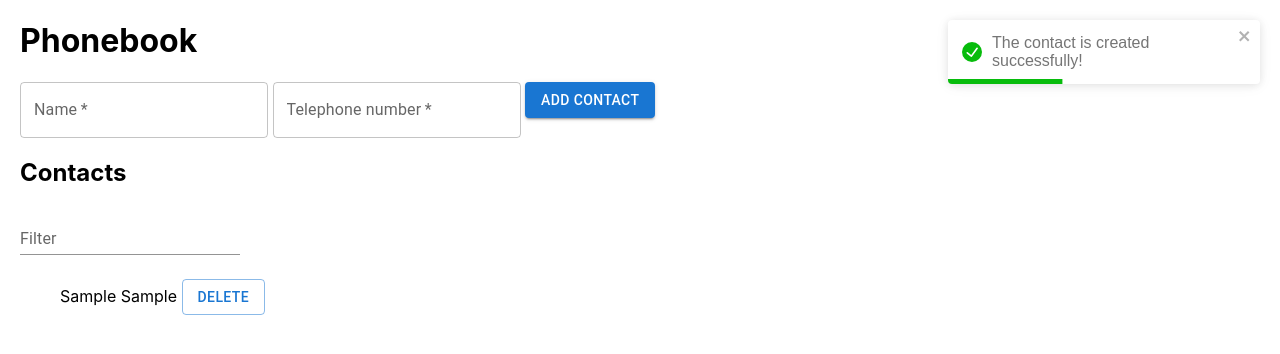
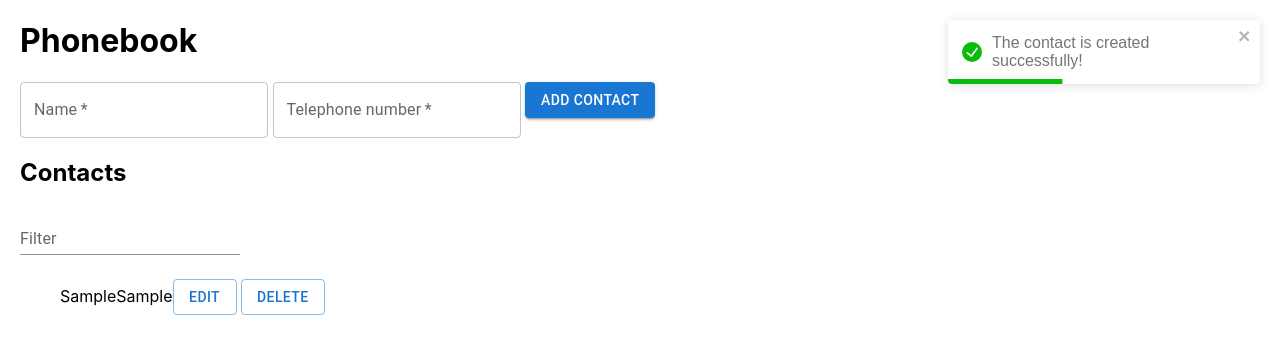
Before and after one commit to alinabodnar1/goit-react-hw-04-phonebook, a React (Create React App) app: page / in a window 1280 px wide. Both pictures are taken after typing "Sample", "Sample" into the empty fields and a click on the button "ADD CONTACT". Shown: the top 354 px of the page. Built offline with nearby package versions, Linux system fonts and the light colour scheme.

Commit message:
add edit

```diff
--- a/src/components/App.jsx
+++ b/src/components/App.jsx
@@ -2,51 +2,36 @@ import React, { useState, useEffect } from 'react';
 import Form from './Form/Form';
 import ContactsList from './ContactsList/ContactsList';
 import Filter from './Filter/Filter';
-import { nanoid } from 'nanoid';
+// import { nanoid } from 'nanoid';
 import { ToastContainer, toast } from 'react-toastify';
 import 'react-toastify/dist/ReactToastify.css';
 
 export default function App() {
   const [filter, setFilter] = useState('');
-  const [contacts, setContacts] = useState([]);
-
-  // const [contacts, setContacts] = useState(() => {
-  //   return JSON.parse(localStorage.getItem('contacts')) ?? [];
-  // })
+  const [contacts, setContacts] = useState(() =>
+    JSON.parse(localStorage.getItem('contacts')) ?? []);
 
   useEffect(() => {
-    const localContact = localStorage.getItem('contact');
-    if (localContact !== null) {
-      setContacts(JSON.parse(localContact));
-      }
-  }, []);
+    localStorage.setItem('contacts', JSON.stringify(contacts));
+  }, [contacts])
 
-
-  useEffect(() => {
-    contacts && localStorage.setItem('contact', JSON.stringify(contacts));
-  },[contacts])
-
-  const addContact = ({ name, number }) => {
-     if (contacts.some(contact => contact.name.toLowerCase().trim() === name.toLowerCase().trim())) {
-      return toast.error(`The contact "${name}" is already in the contacts!`);
+  const addContact = (newContact) => {
+    if (contacts.some(contact => contact.name.toLowerCase().trim() === newContact.name.toLowerCase().trim())) {
+      return toast.error(`The contact "${newContact.name}" is already in the contacts!`);
     } else {
       toast.success("The contact is created  successfully!");
     }
 
-    const contact = {
-      id: nanoid(),
-      name,
-      number,
-    }
+
     setContacts(state => {
       return [
         ...state,
-        contact
+        newContact
       ]
     });
   }
 
-  const handleChange = ({target}) => {
+  const handleChange = ({ target }) => {
     setFilter(target.value);
   };
 
@@ -61,6 +46,15 @@ export default function App() {
     toast.info("The contact is deleted successfully!");
   }
 
+  const editContact = (contact) => {
+    setContacts((prevContacts) => prevContacts.map((item) => {
+      if (item.id === contact.id) {
+        return contact;
+      }
+      return item;
+    }))
+  }
+
   return (
       <div style={{marginLeft: "20px"}}>
         <h1>Phonebook</h1>
@@ -72,8 +66,8 @@ export default function App() {
           onChange={handleChange} />
         <ContactsList
           contacts={filterContacts()}
-          onDelete={deleteContact} />
-
+          onDelete={deleteContact}
+          onEdit={editContact} />
         <ToastContainer autoClose ={3000} />
       </div>
     );
--- a/src/components/ContactsList/ContactsList.jsx
+++ b/src/components/ContactsList/ContactsList.jsx
@@ -2,13 +2,14 @@ import React from 'react';
 import PropTypes from 'prop-types';
 import ContactsListItem from 'components/ContactsListItem/ContactsListItem';
 
-export default function ContactsList({contacts, onDelete}) {
+export default function ContactsList({contacts, onDelete,onEdit}) {
   return (<ul>
             { contacts.map(contact => (
                 <ContactsListItem
                     key={contact.id}
                     contact={contact}
                     onDelete={onDelete}
+                    onEdit={onEdit}
                 />
             ))}
         </ul>
--- a/src/components/ContactsListItem/ContactsListItem.jsx
+++ b/src/components/ContactsListItem/ContactsListItem.jsx
@@ -2,12 +2,57 @@ import React, { useState } from 'react';
 import Button from '@mui/material/Button';
 import PropTypes from 'prop-types';
 import List from '@mui/material/List';
+import TextField from '@mui/material/TextField';
 
-export default function ContactsListItem({contact, onDelete}){
-        return (
+export default function ContactsListItem({contact, onDelete, onEdit}){
+    const [name, setName] = useState(contact.name);
+    const [number, setNumber] = useState(contact.number);
+    const [isEdit, setIsEdit] = useState(false);
+
+    const toggleEdit = () => {
+        setIsEdit(prevState => !prevState);
+        if (isEdit) {
+            onEdit({
+                name,
+                number,
+                id: contact.id
+            })
+        }
+    }
+
+    return (
             <List key={contact.id}>
-                {contact.name} {' '}
-                {contact.number} {' '}
+
+            {isEdit ?
+                <>
+                    <TextField
+                        id="standard-basic"
+                        label="Standard"
+                        variant="standard"
+                        value={name}
+                        onChange={(e) => setName(e.target.value)} />
+                    {' '}
+                    <TextField
+                        id="standard-basic"
+                        label="Standard"
+                        variant="standard"
+                        value={number}
+                        onChange={(e)=> setNumber(e.target.value)}
+                    />
+                </>
+                :
+                <>
+                    <span>{contact.name}</span>
+                    <span>{contact.number}</span>
+                </>
+               }
+                 <Button
+                    variant="outlined"
+                    type="button"
+                    onClick={toggleEdit}
+                >
+                {isEdit ? 'SAVE' : 'EDIT'}
+                </Button> {' '}
                 <Button
                     variant="outlined"
                     type="button"
@@ -27,4 +72,5 @@ ContactsListItem.propTypes = {
             number: PropTypes.string.isRequired,
         }),
     onDelete: PropTypes.func.isRequired,
+    //  onDelete: PropTypes.func.isRequired,
 }
--- a/src/components/Form/Form.jsx
+++ b/src/components/Form/Form.jsx
@@ -26,7 +26,7 @@ export default function Form({addContact}) {
   const handleSubmit = evt => {
     evt.preventDefault();
     const contact = {
-      id: nanoid(),
+      id: nanoid(5),
       name,
       number
     }
@@ -38,25 +38,31 @@ export default function Form({addContact}) {
 
     return (
         <form onSubmit={handleSubmit}>
-          <TextField
+        <TextField
+          inputProps={{
+            pattern: "^[a-zA-Zа-яА-Я]+(([' -][a-zA-Zа-яА-Я ])?[a-zA-Zа-яА-Я]*)*$",
+            title: "Name may contain only letters, apostrophe, dash and spaces. For example Adrian, Jacob Mercer, Charles de Batz de Castelmore d'Artagnan"}}
             id="outlined-basic"
             label="Name"
             type="text"
             name="name"
-            pattern="^[a-zA-Zа-яА-Я]+(([' -][a-zA-Zа-яА-Я ])?[a-zA-Zа-яА-Я]*)*$"
-            title="Name may contain only letters, apostrophe, dash and spaces. For example Adrian, Jacob Mercer, Charles de Batz de Castelmore d'Artagnan"
+            // pattern="^[a-zA-Zа-яА-Я]+(([' -][a-zA-Zа-яА-Я ])?[a-zA-Zа-яА-Я]*)*$"
+            // title="Name may contain only letters, apostrophe, dash and spaces. For example Adrian, Jacob Mercer, Charles de Batz de Castelmore d'Artagnan"
             required
             value={name}
             onChange={handleChange}
           />
         {' '}
         <TextField
+          inputProps={{
+            pattern: "\+?\d{1,4}?[-.\s]?\(?\d{1,3}?\)?[-.\s]?\d{1,4}[-.\s]?\d{1,4}[-.\s]?\d{1,9}",
+          title: "Phone number must be digits and can contain spaces, dashes, parentheses and can start with +"}}
             id="outlined-basic"
             label="Telephone number"
             type="text"
             name="number"
-            pattern="^[a-zA-Zа-яА-Я]+(([' -][a-zA-Zа-яА-Я ])?[a-zA-Zа-яА-Я]*)*$"
-            title="Name may contain only letters, apostrophe, dash and spaces. For example Adrian, Jacob Mercer, Charles de Batz de Castelmore d'Artagnan"
+            // pattern="^[a-zA-Zа-яА-Я]+(([' -][a-zA-Zа-яА-Я ])?[a-zA-Zа-яА-Я]*)*$"
+            // title="Name may contain only letters, apostrophe, dash and spaces. For example Adrian, Jacob Mercer, Charles de Batz de Castelmore d'Artagnan"
             required
             value={number}
             onChange={handleChange} />
```
Lines whose indentation alone changed are shown as unchanged.
